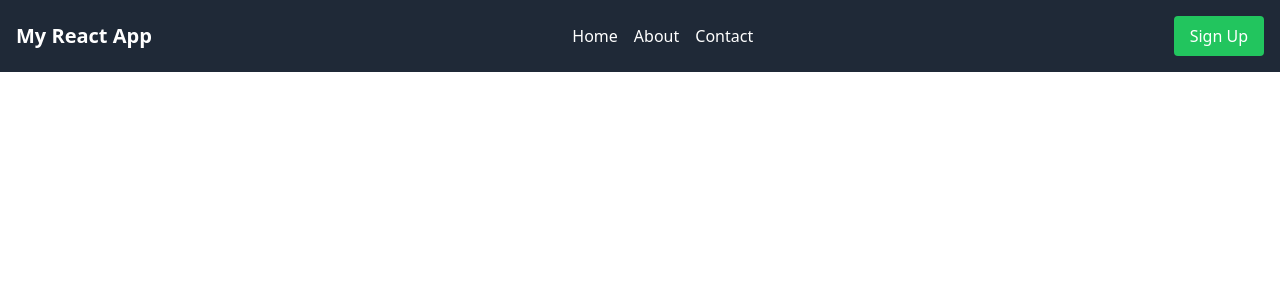
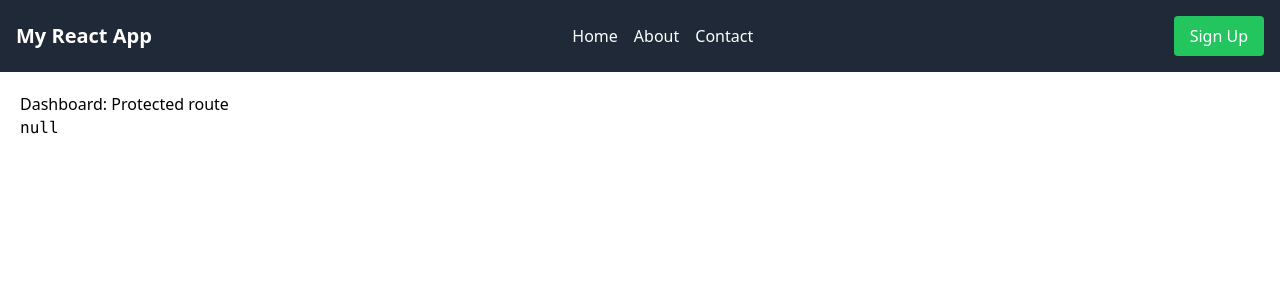
Before and after one commit to agolajko/react-tinkering, a React (Create React App) app: page /dashboard in a window 1280 px wide. Shown: the top 300 px of the page. Built offline with nearby package versions, Linux system fonts and the light colour scheme; no server answers; sample sign-in values are in the browser's storage.

Commit message:
Make dashboard login more visible

```diff
--- a/src/Dashboard.js
+++ b/src/Dashboard.js
@@ -27,4 +27,14 @@ export default function Dashboard() {
 
     console.log(data);
     // Render dashboard with data
+    return (
+        <div style={{ padding: '20px' }}>
+            <h1>Dashboard: Protected route</h1>
+            <pre>{JSON.stringify(data, null, 2)}</pre>
+
+
+
+            {/* <p>{data}</p> */}
+        </div>
+    );
 }
```
